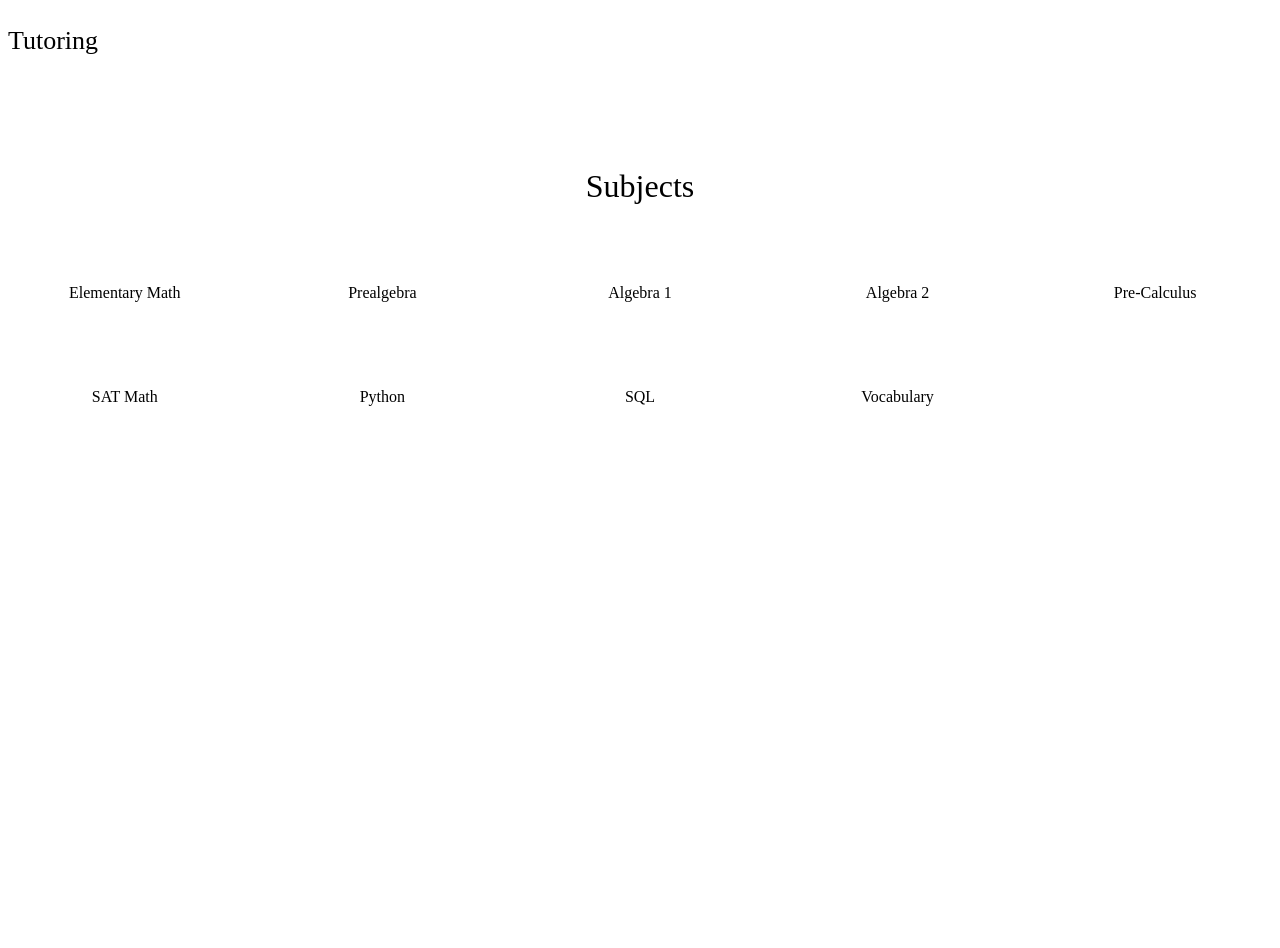
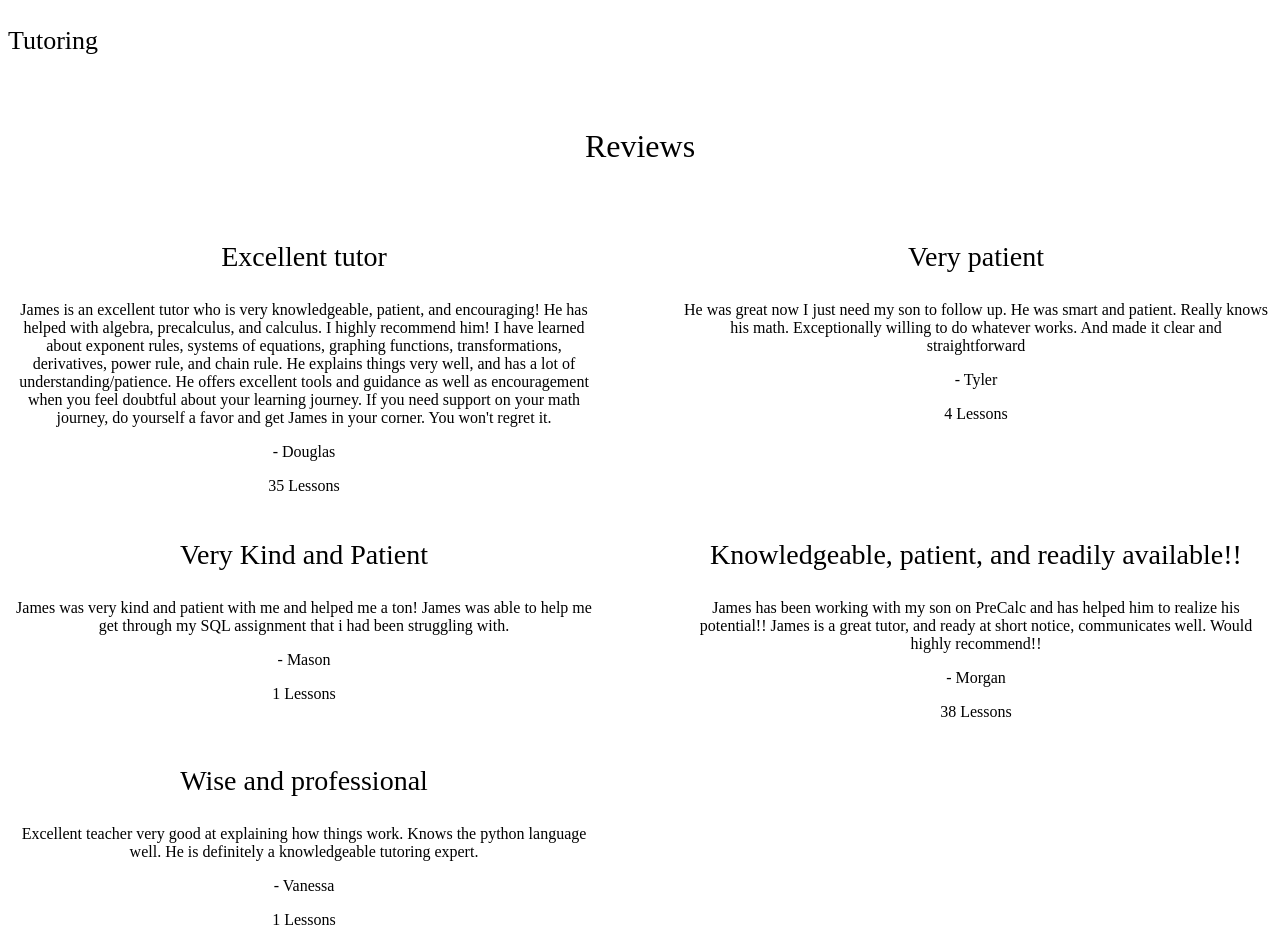
Before and after one commit to JAlexWarner/JAlexWarner.github.io, a website with bundled scripts: page tutoring.html in a window 1280 px wide. Shown: the top 948 px of the page. Before the commit the page ends 800 px from the top, so only its background shows below. Built offline with nearby package versions, Linux system fonts and the light colour scheme.

Commit message:
JSON Parsing and Tutoring Tab CSS

```diff
--- a/html_replacements/reviews.json
+++ b/html_replacements/reviews.json
@@ -1,32 +1,32 @@
 {
     "1": {
+        "name": "- Douglas",
         "title": "Excellent tutor",
         "body": "James is an excellent tutor who is very knowledgeable, patient, and encouraging! He has helped with algebra, precalculus, and calculus. I highly recommend him! I have learned about exponent rules, systems of equations, graphing functions, transformations, derivatives, power rule, and chain rule. He explains things very well, and has a lot of understanding/patience. He offers excellent tools and guidance as well as encouragement when you feel doubtful about your learning journey. If you need support on your math journey, do yourself a favor and get James in your corner. You won't regret it.",
-        "name": "Douglas",
-        "lessons": "35"
+        "lessons": "35 Lessons"
     },
     "2": {
+        "name": "- Tyler",
         "title": "Very patient",
         "body": "He was great now I just need my son to follow up. He was smart and patient. Really knows his math. Exceptionally willing to do whatever works. And made it clear and straightforward ",
-        "name": "Tyler",
-        "lessons": "4"
+        "lessons": "4 Lessons"
     },
     "3": {
+        "name": "- Mason",
         "title": "Very Kind and Patient",
         "body": "James was very kind and patient with me and helped me a ton! James was able to help me get through my SQL assignment that i had been struggling with.",
-        "name": "Mason",
-        "lessons": "1"
+        "lessons": "1 Lessons"
     },
     "4": {
+        "name": "- Morgan",
         "title": "Knowledgeable, patient, and readily available!!",
         "body": "James has been working with my son on PreCalc and has helped him to realize his potential!! James is a great tutor, and ready at short notice, communicates well. Would highly recommend!! ",
-        "name": "Morgan",
-        "lessons": "38"
+        "lessons": "38 Lessons"
     },
     "5": {
+        "name": "- Vanessa",
         "title": "Wise and professional ",
         "body": "Excellent teacher very good at explaining how things work. Knows the python language well. He is definitely a knowledgeable tutoring expert. ",
-        "name": "Vanessa",
-        "lessons": "1"
+        "lessons": "1 Lessons"
     }
 }
--- a/package.json
+++ b/package.json
@@ -3,9 +3,9 @@
     "typescript": "^4.9.4"
   },
   "devDependencies": {
+    "@types/node": "^14.18.63",
     "gts": "^3.1.1",
-    "typescript": "~4.7.0",
-    "@types/node": "^14.11.2"
+    "typescript": "~4.7.0"
   },
   "scripts": {
     "lint": "gts lint",
--- a/page_spec_css/tutoring.css
+++ b/page_spec_css/tutoring.css
@@ -1,24 +1,35 @@
 #tutoring-main {
-    margin-top: 5rem;
-    padding-bottom: 10rem;
+    margin-top: 2.5rem;
+    padding-bottom: 5rem;
     display: flex;
     flex-direction: column;
     /* border: 1px solid orange; */
 }
 
-#review-slider {
-    /* margin-left: auto;
-    margin-right: auto; */
+#reviews-list {
+    padding-left: 0;
+    display: grid;
+    grid-template-columns: 1fr 1fr;
+    column-gap: 5rem;
     /* border: 1px solid green; */
+    justify-items: center;
 }
 
-#tutoring-main p {
+#reviews-list li {
+    list-style-type: none;
+    border-top: 1px solid var(--current-nav-color);
+    border-bottom: 1px solid var(--current-nav-color);
+    text-align: center;
+}
+
+#reviews-list li p:first-of-type {
+    font-size: 1.75rem;
+}
+
+.subjects-title {
     margin-left: auto;
     margin-right: auto;
     font-size: 2rem;
-}
-
-#review-slider {
 }
 
 #subjects-grid {
@@ -38,8 +49,7 @@
     border-radius: 0 10% 0;
     background-color: var(--current-nav-color);
     padding: 2rem;
-    /* border: 1px solid yellow; */
-    height: 1rem;
+    /* height: 1rem; */
     overflow: hidden;
     display: flex;
     align-items: center;
--- a/src/tutoring.ts
+++ b/src/tutoring.ts
@@ -1 +1,39 @@
-fetch('html_replacements/reviews.json')
+let old_tutor_elem = document.getElementById("replace-with-reviews");
+let new_tutor_ul = document.createElement("ul");
+
+new_tutor_ul.setAttribute("id", "reviews-list");
+
+if (old_tutor_elem == null){
+  throw Error("Couldn't find element with 'replace-with-reviews' id");
+}
+else {
+  if (old_tutor_elem.parentNode == null){
+    throw Error("Couldn't find parentNode of element with 'replace-with-reviews' id");
+  }
+  else {
+    old_tutor_elem.parentNode.replaceChild(new_tutor_ul,old_tutor_elem);
+  }
+}
+
+fetch("html_replacements/reviews.json")
+.then(response => response.json())
+.then(raw_json => {
+  // console.log(Object.keys(raw_json).map((k) => raw_json[k]));
+
+  const review_fields = ["title", "body", "name", "lessons"];
+
+  for (const item in raw_json) {
+    // debugger
+    let li_node = document.createElement("li");
+    // li_node.setAttribute("class", "review-card");
+    document.getElementById("reviews-list")?.appendChild(li_node);
+
+    review_fields.forEach(field => {
+      let p_node = document.createElement("p");
+      p_node.innerText = raw_json[item][field];
+      li_node.appendChild(p_node);
+    })}
+}).catch(err => {
+  console.log("not quite sure what to do here in production");
+  throw err;
+});
--- a/tsconfig.json
+++ b/tsconfig.json
@@ -3,7 +3,8 @@
   "compilerOptions": {
     "lib": ["dom"],
     "rootDir": ".",
-    "outDir": "./build"
+    "outDir": "./build",
+    // "moduleResolution": "node"
   },
   "include": [
     "src/**/*.ts",
--- a/tutoring.html
+++ b/tutoring.html
@@ -8,7 +8,7 @@
     <title>James Warner | Tutoring</title>
 
     <script src="build/src/index.js"></script>
-    <script src="build/src/tutoring.js"></script>
+    <script type = "module" src="build/src/tutoring.js"></script>
     <link rel="stylesheet" href="page_spec_css/tutoring.css">
 
 </head>
@@ -20,10 +20,11 @@
             Tutoring
         </p>
         <div id="tutoring-main">
+            <p class="subjects-title">Reviews</p>
             <div id="review-slider">
                 <div id="replace-with-reviews"></div>
             </div>
-            <p>Subjects</p>
+            <p class="subjects-title">Subjects</p>
             <ul id="subjects-grid">
                 <li>
                     <div class="card">Elementary Math</div>
```
Also changed, not shown: quick.js (deleted, +0 -13 lines), build/src/tutoring.d.ts, build/src/tutoring.js, 2 other files.
